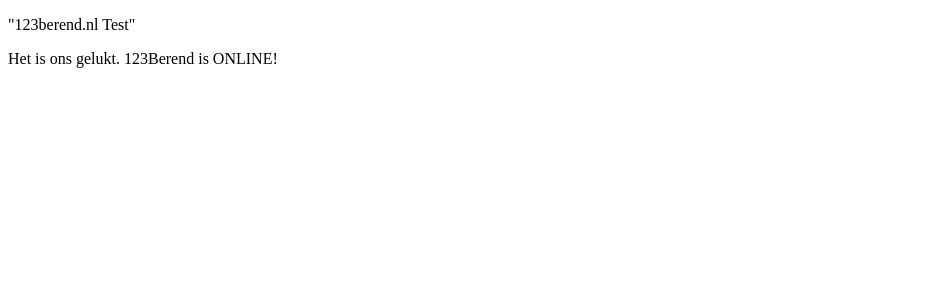
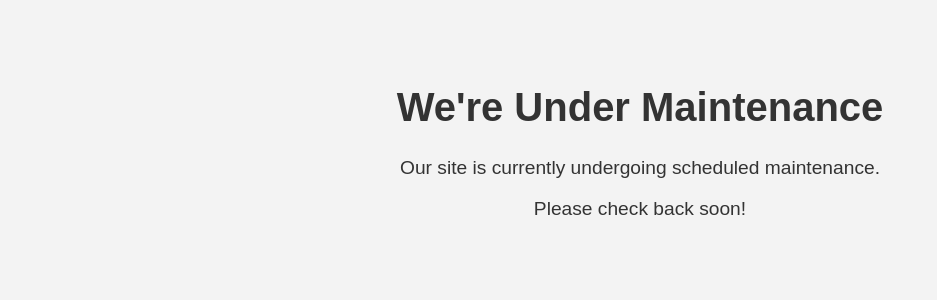
Before and after one commit to 123berend/123berend.github.io, a plain HTML site: page index.html in a window 1280 px wide. Shown: the whole page, without its empty margins (0-937 px from the left). Drawn offline with Linux system fonts and the light colour scheme.

Commit message:
Update index.html
Maintenance page

```diff
--- a/index.html
+++ b/index.html
@@ -1,3 +1,28 @@
 <!DOCTYPE html>
-  <p>"123berend.nl Test"</p>
-  <p>Het is ons gelukt. 123Berend is ONLINE!</p>
+<html lang="en">
+<head>
+    <meta charset="UTF-8">
+    <meta name="viewport" content="width=device-width, initial-scale=1.0">
+    <title>Maintenance</title>
+    <style>
+        body {
+            font-family: Arial, sans-serif;
+            text-align: center;
+            background-color: #f3f3f3;
+            color: #333;
+            padding: 50px;
+        }
+        h1 {
+            font-size: 2.5em;
+        }
+        p {
+            font-size: 1.2em;
+        }
+    </style>
+</head>
+<body>
+    <h1>We're Under Maintenance</h1>
+    <p>Our site is currently undergoing scheduled maintenance.</p>
+    <p>Please check back soon!</p>
+</body>
+</html>
```
